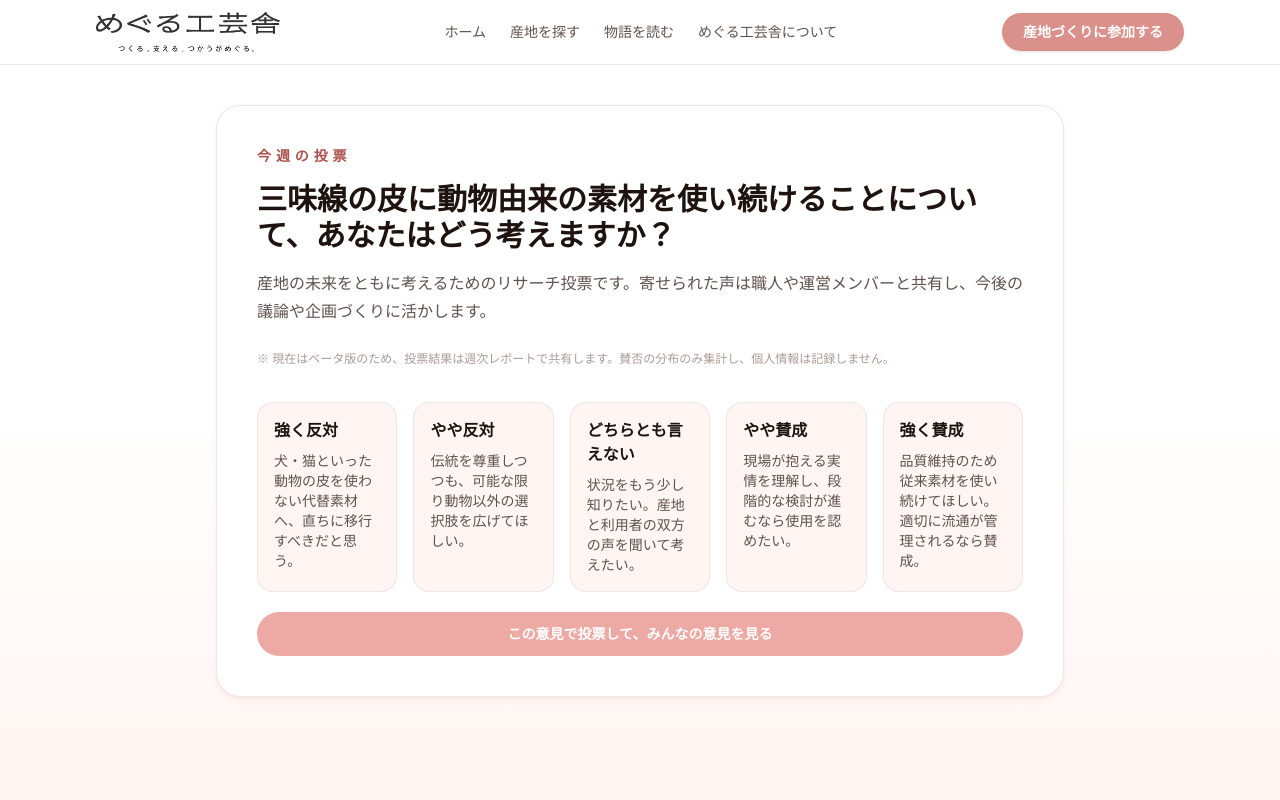
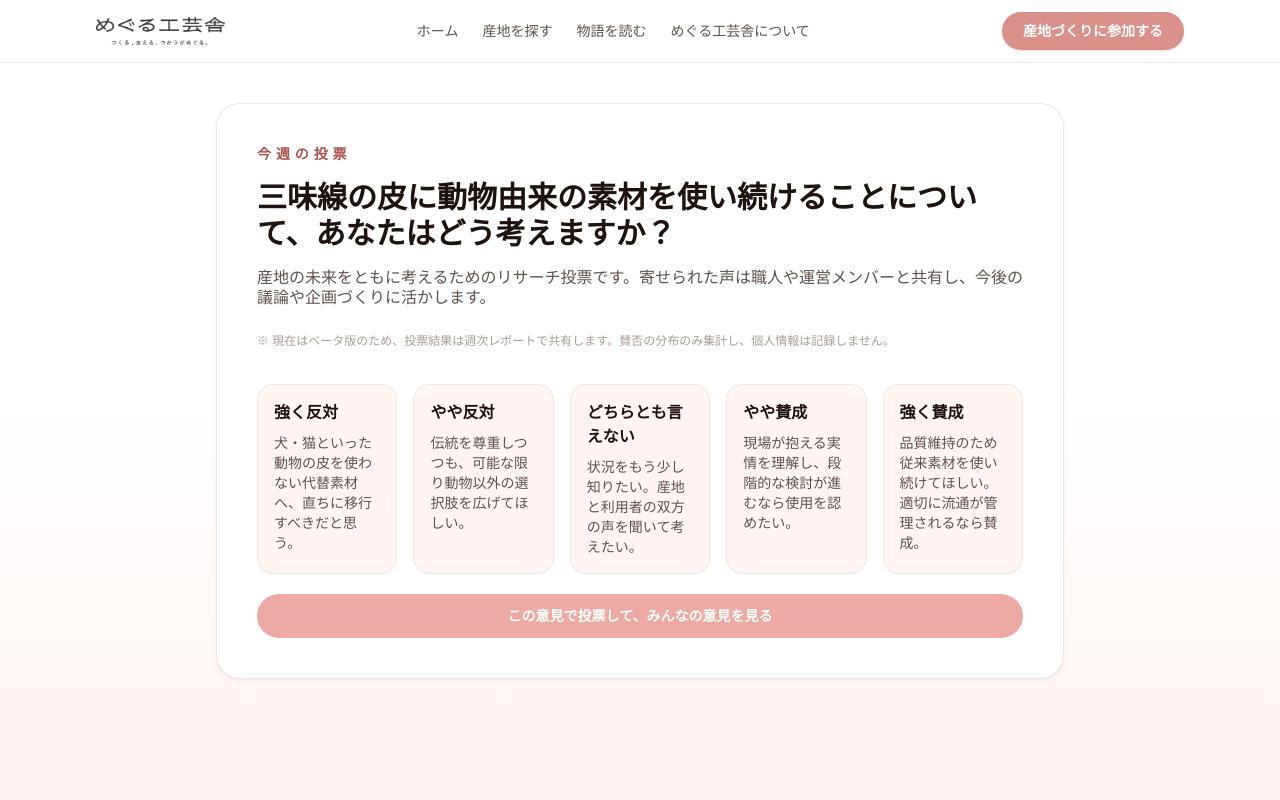
Before and after one commit to 2424takumi/meguru_kogeisha, a Next.js app: page / in a window 1280 px wide. Shown: the top 800 px of the page. Built offline with nearby package versions, Linux system fonts and the light colour scheme.

Commit message:
ui: adjust SiteHeader logo size and tweak WeeklyVote styles

```diff
--- a/src/components/home/WeeklyVote.tsx
+++ b/src/components/home/WeeklyVote.tsx
@@ -50,7 +50,7 @@ export default function WeeklyVote({ title, question, description, options }: We
             <h2 id="weekly-vote-heading" className="mt-3 text-2xl font-semibold text-neutral-900 sm:mt-4 sm:text-3xl">
               {question}
             </h2>
-            <p className="mt-4 text-sm leading-7 text-neutral-600 sm:text-base">
+            <p className="mt-4 text-sm leading-5 text-neutral-600 sm:text-base">
               {description}
             </p>
             <p className="mt-5 text-xs leading-relaxed text-neutral-400 sm:mt-6">
--- a/src/components/layout/SiteHeader.tsx
+++ b/src/components/layout/SiteHeader.tsx
@@ -16,10 +16,10 @@ export default function SiteHeader() {
           <Image
             src="/meguru_logo.png"
             alt="めぐる工芸舎のロゴ"
-            width={140}
+            width={120}
             height={40}
             priority
-            className="h-10 w-auto"
+            className="h-[28px] w-auto"
           />
         </Link>
         <nav className="hidden items-center gap-6 text-sm font-medium text-neutral-600 md:flex">
```
